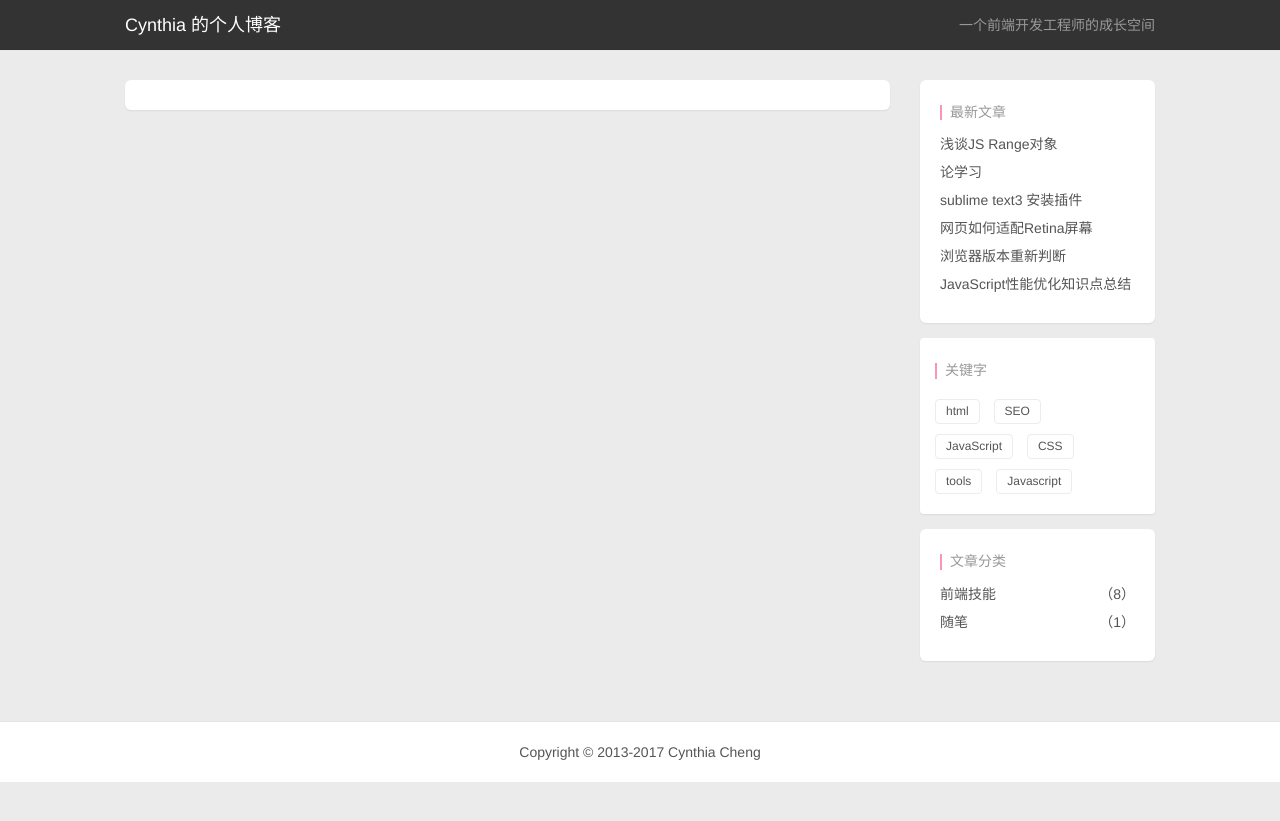
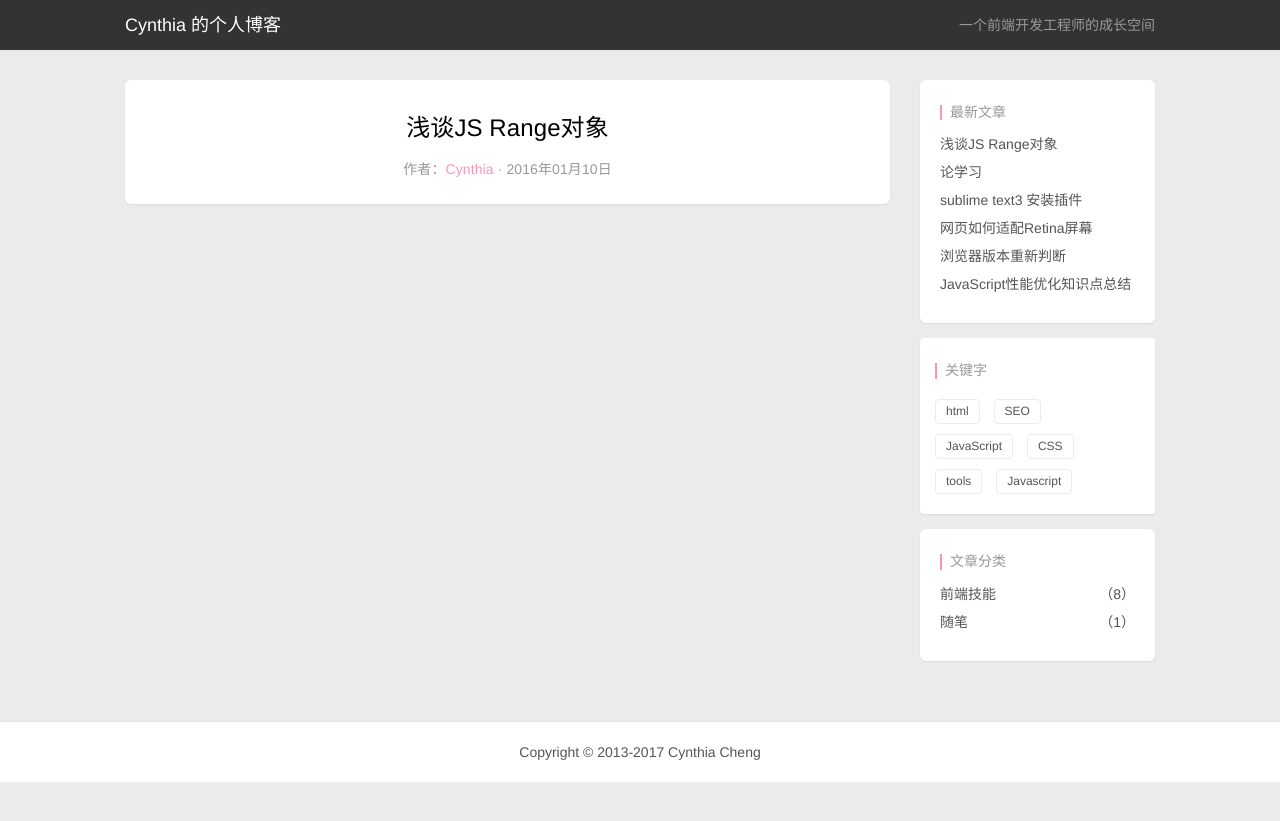
Before and after one commit to ChengYiFan/Blog, a Jekyll site: the page built from _posts/2016-01-10-js-range.html, in a window 1280 px wide. Shown: the top 821 px of the page. Built offline with Jekyll 4.4.1, drawn with Linux system fonts in a browser that asks for light colours; nearby versions of some CDN libraries; Markdown is read by kramdown in place of the engine named in the settings.

Commit message:
update posts

```diff
--- a/_posts/2016-01-10-js-range.html
+++ b/_posts/2016-01-10-js-range.html
@@ -5,3 +5,8 @@ category: skill
 tags: Javascript
 excerpt: 为了让开发人员更方便地控制页面，“DOM2级遍历和范围”模块定义了“范围”(range)接口。通过范围可以选择文档中的一个区域，而不必考虑节点的界限（选择在后台完成，对用户时不可见的）。在常规的DOM操作不能更有效地修改文档时，使用范围往往可以达到目的。Firefox、Opera、Safari和Chrome都支持DOM范围。IE以专有方式实现了自己的范围特性。
 ---
+<h3>{{page.title}}</h3>
+<p class="author">
+    作者：<em class="color-pink">Cynthia</em>
+    <span class="normal-date"> · {{ page.date | date: "%Y年%m月%d日" }}</span>
+</p>
```
